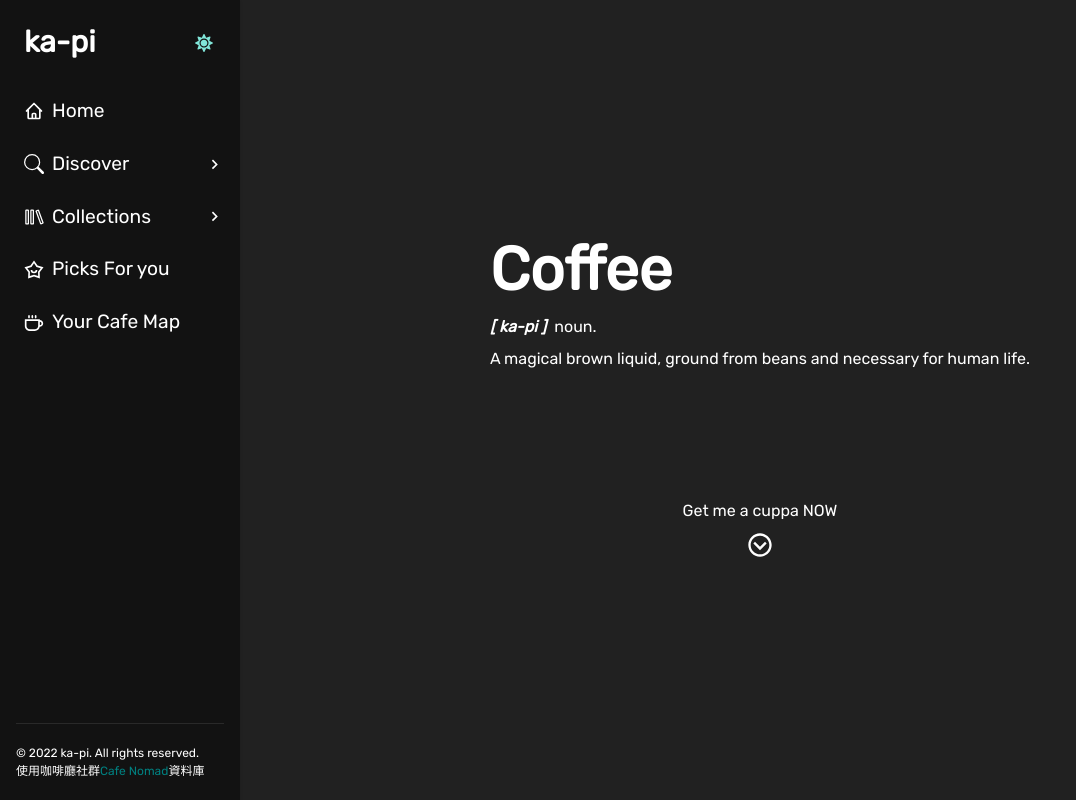
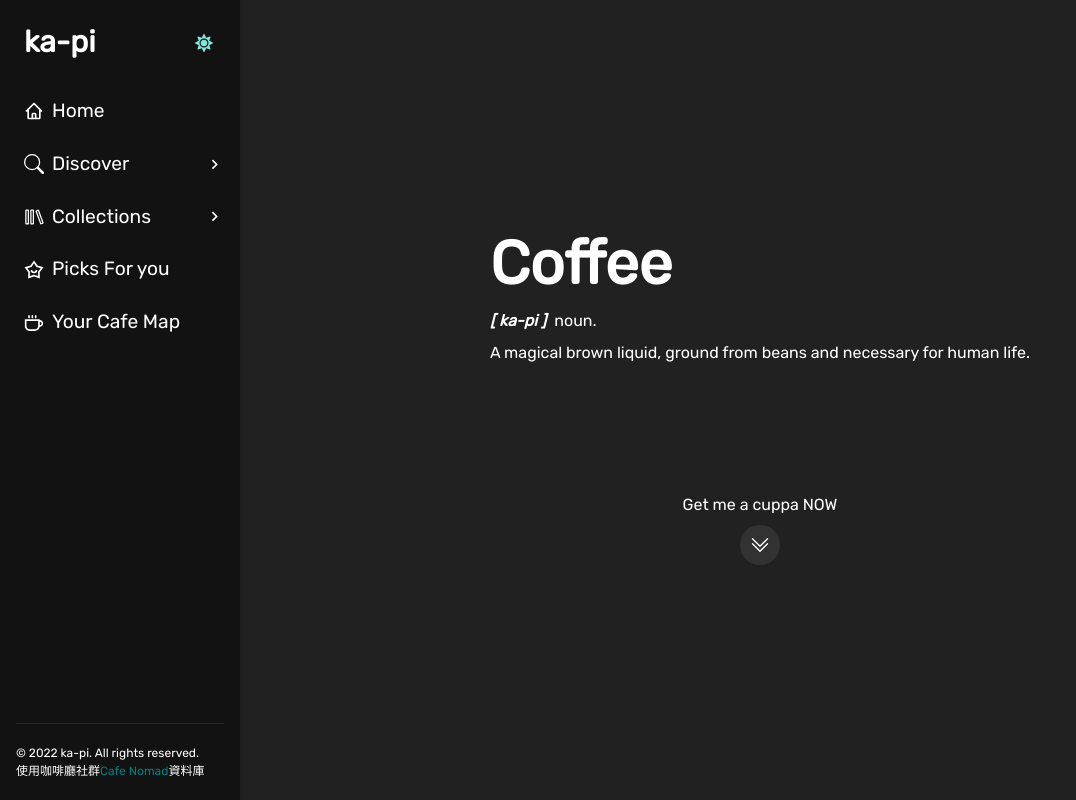
Before and after one commit to ellenchialin/ka-pi, a React (Create React App) app: page / in a window 1280 px wide. Shown: the top 800 px of the page, without its empty margins (0-1076 px from the left). Built offline with nearby package versions, Linux system fonts and the light colour scheme; no server answers.

Commit message:
Change intro icon to button

```diff
--- a/package.json
+++ b/package.json
@@ -7,8 +7,6 @@
     "@chakra-ui/react": "^1.8.8",
     "@choc-ui/chakra-autocomplete": "^4.22.0",
     "@choc-ui/paginator": "^3.4.0",
-    "@draft-js-plugins/editor": "^4.1.3",
-    "@draft-js-plugins/static-toolbar": "^4.1.3",
     "@emotion/react": "^11.9.0",
     "@emotion/styled": "^11.8.1",
     "@fontsource/noto-sans-tc": "^4.5.9",
@@ -19,7 +17,6 @@
     "draft-js": "^0.11.7",
     "firebase": "^9.6.11",
     "formik": "^2.2.9",
-    "framer-motion": "^4.1.17",
     "leaflet": "^1.7.1",
     "prop-types": "^15.8.1",
     "react": "^17.0.2",
@@ -30,8 +27,6 @@
     "react-responsive-carousel": "^3.2.23",
     "react-router-dom": "^6.3.0",
     "react-scripts": "5.0.0",
-    "slate": "^0.77.2",
-    "slate-react": "^0.77.4",
     "web-vitals": "^0.2.4",
     "yup": "^0.32.11"
   },
--- a/src/components/Intro.js
+++ b/src/components/Intro.js
@@ -1,5 +1,5 @@
-import { Flex, Text, HStack, VStack, Icon } from '@chakra-ui/react'
-import { BiChevronDownCircle } from 'react-icons/bi'
+import { Flex, Text, HStack, VStack, IconButton } from '@chakra-ui/react'
+import { BsChevronDoubleDown } from 'react-icons/bs'
 
 function Intro({ handleScroll }) {
   return (
@@ -23,13 +23,14 @@ function Intro({ handleScroll }) {
       </Text>
       <VStack mt="32">
         <Text>Get me a cuppa NOW</Text>
-        <Icon
-          as={BiChevronDownCircle}
-          fontSize="28px"
+        <IconButton
+          icon={<BsChevronDoubleDown />}
+          fontSize="20px"
           cursor="pointer"
-          _hover={{ transform: 'scale(1.2)' }}
+          _hover={{ transform: 'scale(1.1)' }}
           transition="transform 450ms ease"
           onClick={handleScroll}
+          isRound
         />
       </VStack>
     </Flex>
```
Also changed, not shown: 1 other file (tests, documents, lock files or other folders).
